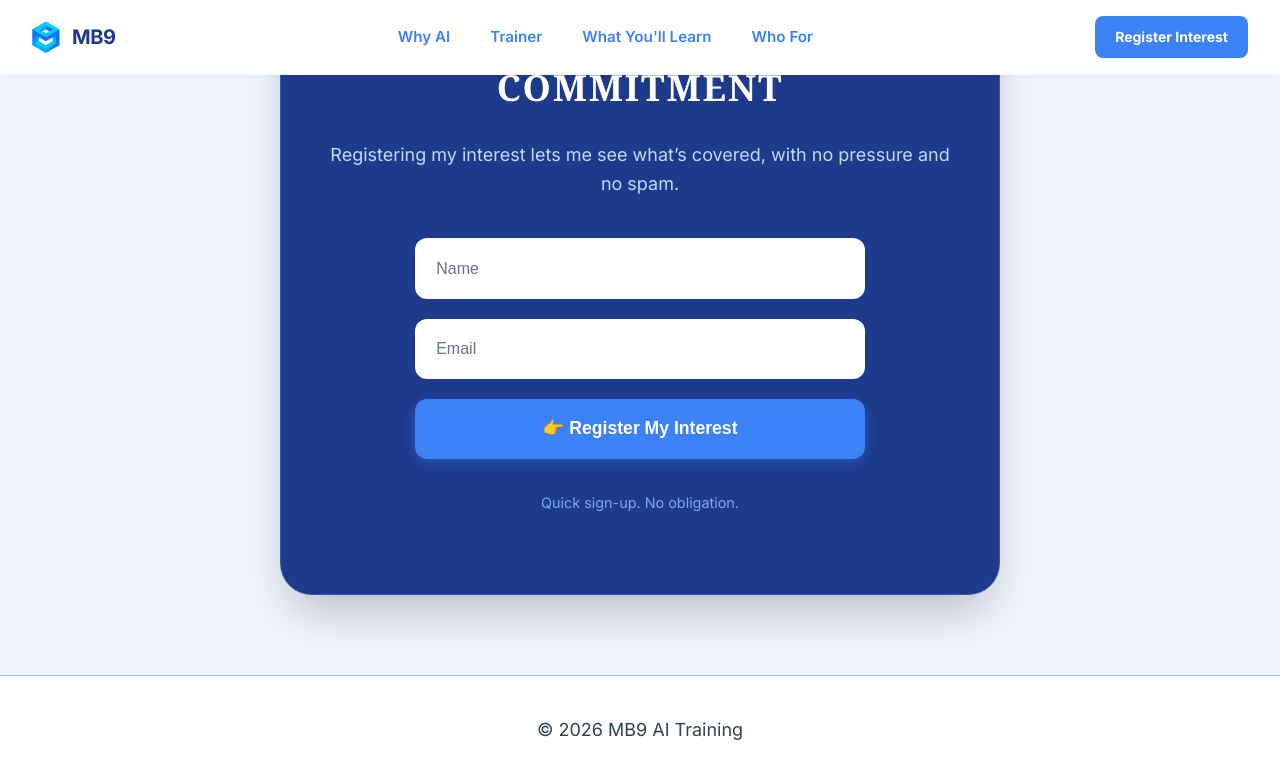
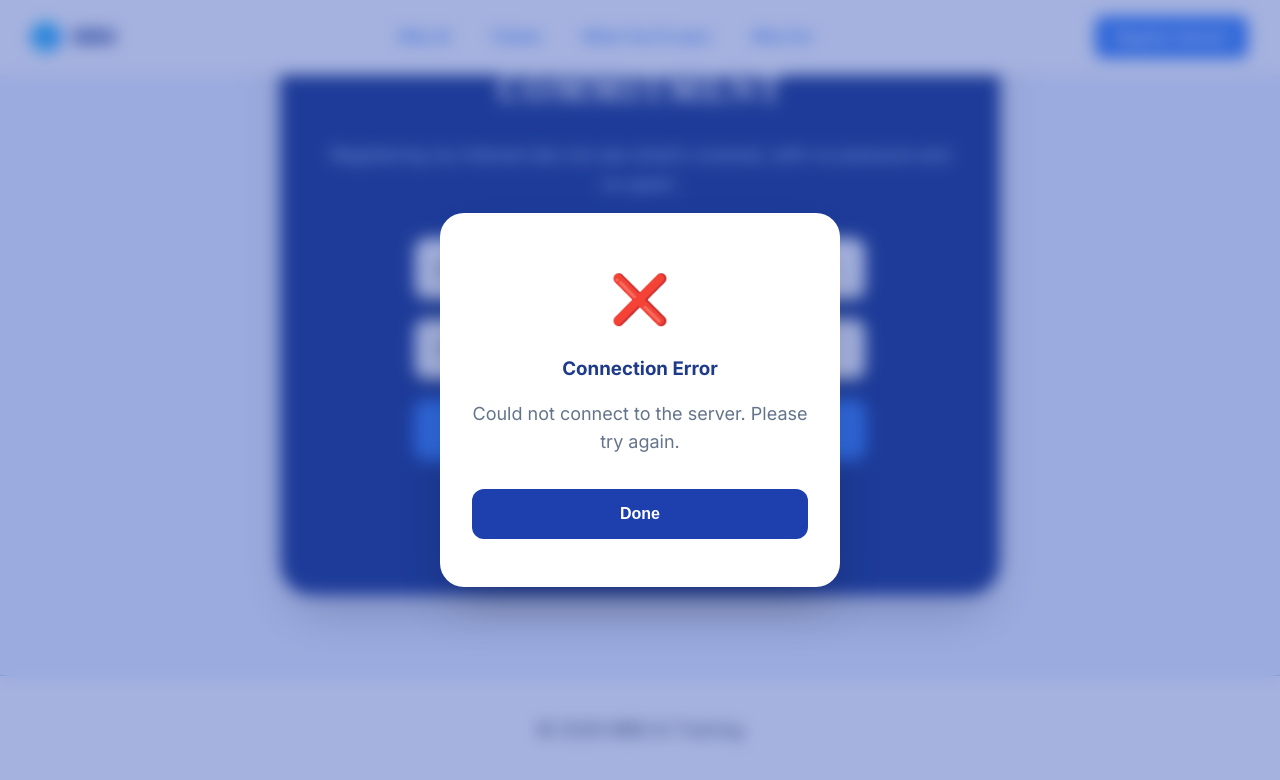
Before and after one commit to WorkInternship/AiTrainingSite, a website: page public/index.html in a window 1280 px wide. Both pictures are taken after typing "Sample", "name@example.com" into the empty fields and a click on the button "👉 Register My Interest". Shown: the part 4908-5688 px from the top of the page. Drawn offline with Linux system fonts and the light colour scheme; no server answers.

Commit message:
form submission fix and sucess message styling

```diff
--- a/public/css/style.css
+++ b/public/css/style.css
@@ -723,3 +723,55 @@ footer {
   font-size: 0.875rem;
   background: #ffffff;
 }
+
+/* Modal Styles, Alert styling */
+.modal-overlay {
+  position: fixed;
+  inset: 0;
+  background: rgba(30, 64, 175, 0.4);
+  backdrop-filter: blur(8px);
+  display: flex;
+  align-items: center;
+  justify-content: center;
+  z-index: 1000;
+  opacity: 0;
+  pointer-events: none;
+  transition: opacity 0.3s ease;
+}
+
+.modal-overlay.active {
+  opacity: 1;
+  pointer-events: auto;
+}
+
+.modal-content {
+  background: white;
+  padding: 3rem 2rem;
+  border-radius: 1.5rem;
+  max-width: 400px;
+  width: 90%;
+  text-align: center;
+  box-shadow: 0 25px 50px -12px rgba(0, 0, 0, 0.25);
+  transform: translateY(20px);
+  transition: transform 0.3s ease;
+}
+
+.modal-overlay.active .modal-content {
+  transform: translateY(0);
+}
+
+.modal-icon {
+  font-size: 3rem;
+  margin-bottom: 1rem;
+}
+
+.modal-content h3 {
+  color: #1e3a8a;
+  margin-bottom: 1rem;
+  font-family: 'Inter', sans-serif; /* Keep consistent with site */
+}
+
+.modal-content p {
+  color: #64748b;
+  margin-bottom: 2rem;
+}
--- a/public/index.html
+++ b/public/index.html
@@ -219,6 +219,15 @@
   <p>&copy; 2026 MB9 AI Training</p>
 </footer>
 
+<div id="status-modal" class="modal-overlay">
+  <div class="modal-content">
+    <div id="modal-icon" class="modal-icon"></div>
+    <h3 id="modal-title"></h3>
+    <p id="modal-message"></p>
+    <button onclick="closeModal()" class="cta-primary">Done</button>
+  </div>
+</div>
+
 <script src="./js/index.js"></script>
 
 </body>
--- a/public/js/index.js
+++ b/public/js/index.js
@@ -1,17 +1,16 @@
-document.getElementById('lead-form')?.addEventListener('submit', e => {
-  e.preventDefault();
-  alert('Thanks for registering your interest.');
-  e.target.reset();
-});
-
+/* =========================================
+   1. CAROUSEL LOGIC
+   ========================================= */
 function initCarousel() {
   const cards = document.querySelectorAll('.carousel-card');
+  if (cards.length === 0) return;
+
   let currentIndex = 0;
 
   function updateCarousel() {
-    cards.forEach((card, i) => {
+    cards.forEach((card) => {
       card.classList.remove('active', 'prev', 'next');
-      card.style.opacity = "0"; // Hide non-adjacent cards
+      card.style.opacity = "0";
     });
 
     const prevIndex = (currentIndex - 1 + cards.length) % cards.length;
@@ -21,7 +20,6 @@ function initCarousel() {
     cards[prevIndex].classList.add('prev');
     cards[nextIndex].classList.add('next');
 
-    // Ensure the adjacent cards are visible
     cards[currentIndex].style.opacity = "1";
     cards[prevIndex].style.opacity = "0.6";
     cards[nextIndex].style.opacity = "0.6";
@@ -30,41 +28,102 @@ function initCarousel() {
   }
 
   updateCarousel();
-  setInterval(updateCarousel, 3500); // Spins every 3.5 seconds
+  setInterval(updateCarousel, 3500);
 }
 
-document.addEventListener('DOMContentLoaded', initCarousel);
+/* =========================================
+   2. FORM SUBMISSION LOGIC
+   ========================================= */
+function initForm() {
+  const leadForm = document.getElementById('lead-form');
+  if (!leadForm || leadForm.dataset.listenerAttached === "true") return;
 
-document.getElementById('lead-form').addEventListener('submit', async (e) => {
+  leadForm.addEventListener('submit', async (e) => {
     e.preventDefault();
+    e.stopImmediatePropagation();
 
-  const formData = {
-    name: e.target.querySelector('input[placeholder="Name"]').value,
-    email: e.target.querySelector('input[placeholder="Email"]').value
-  };
+    const submitBtn = leadForm.querySelector('button');
+    const nameInput = leadForm.querySelector('input[placeholder="Name"]');
+    const emailInput = leadForm.querySelector('input[placeholder="Email"]');
 
-  const submitBtn = e.target.querySelector('button');
+    const nameValue = nameInput.value.trim();
+    const emailValue = emailInput.value.trim();
+
+    if (!nameValue || !emailValue) {
+      showStatusModal('Wait!', 'Please fill in all fields.', false);
+      return;
+    }
+
+    submitBtn.disabled = true;
+    const originalText = submitBtn.innerText;
     submitBtn.innerText = 'Processing...';
 
     try {
       const response = await fetch('/api/leads/register', {
         method: 'POST',
         headers: { 'Content-Type': 'application/json' },
-    body: JSON.stringify(formData)
+        body: JSON.stringify({ name: nameValue, email: emailValue })
       });
 
       const result = await response.json();
 
       if (response.ok) {
-      alert('Thank you! Your interest has been registered.');
-      e.target.reset();
+        // SUCCESS MODAL CALL MOVED HERE
+        showStatusModal('Success!', 'Your interest has been registered. We will be in touch soon.', true);
+        leadForm.reset();
       } else {
-      alert(result.error || 'Something went wrong.');
+        // ERROR MODAL CALL MOVED HERE
+        showStatusModal('Oops!', result.error || 'Something went wrong.', false);
       }
+
     } catch (error) {
-    console.error('Error:', error);
-    alert('Could not connect to the server.');
+      console.error('Fetch Error:', error);
+      showStatusModal('Connection Error', 'Could not connect to the server. Please try again.', false);
     } finally {
-    submitBtn.innerText = '👉 Register My Interest';
+      submitBtn.innerText = originalText;
+      submitBtn.disabled = false;
     }
   });
+
+  leadForm.dataset.listenerAttached = "true";
+}
+
+/* =========================================
+   3. CUSTOM NOTIFICATION LOGIC
+   ========================================= */
+function showStatusModal(title, message, isSuccess = true) {
+  const modal = document.getElementById('status-modal');
+  const modalTitle = document.getElementById('modal-title');
+  const modalMessage = document.getElementById('modal-message');
+  const modalIcon = document.getElementById('modal-icon');
+
+  if(!modal) return;
+
+  modalTitle.innerText = title;
+  modalMessage.innerText = message;
+  modalIcon.innerText = isSuccess ? "✅" : "❌";
+
+  modal.classList.add('active');
+}
+
+// This function needs to be global so the HTML button can see it
+window.closeModal = function() {
+  const modal = document.getElementById('status-modal');
+  if(modal) modal.classList.remove('active');
+}
+
+/* =========================================
+   4. INITIALIZATION
+   ========================================= */
+document.addEventListener('DOMContentLoaded', () => {
+  initCarousel();
+  initForm();
+
+  // Close modal when clicking on the blurred background
+  window.addEventListener('click', (event) => {
+    const modal = document.getElementById('status-modal');
+    if (event.target === modal) {
+      closeModal();
+    }
+  });
+});
```
Also changed, not shown: server.js (+30 -13 lines). Lines whose indentation alone changed are shown as unchanged.
